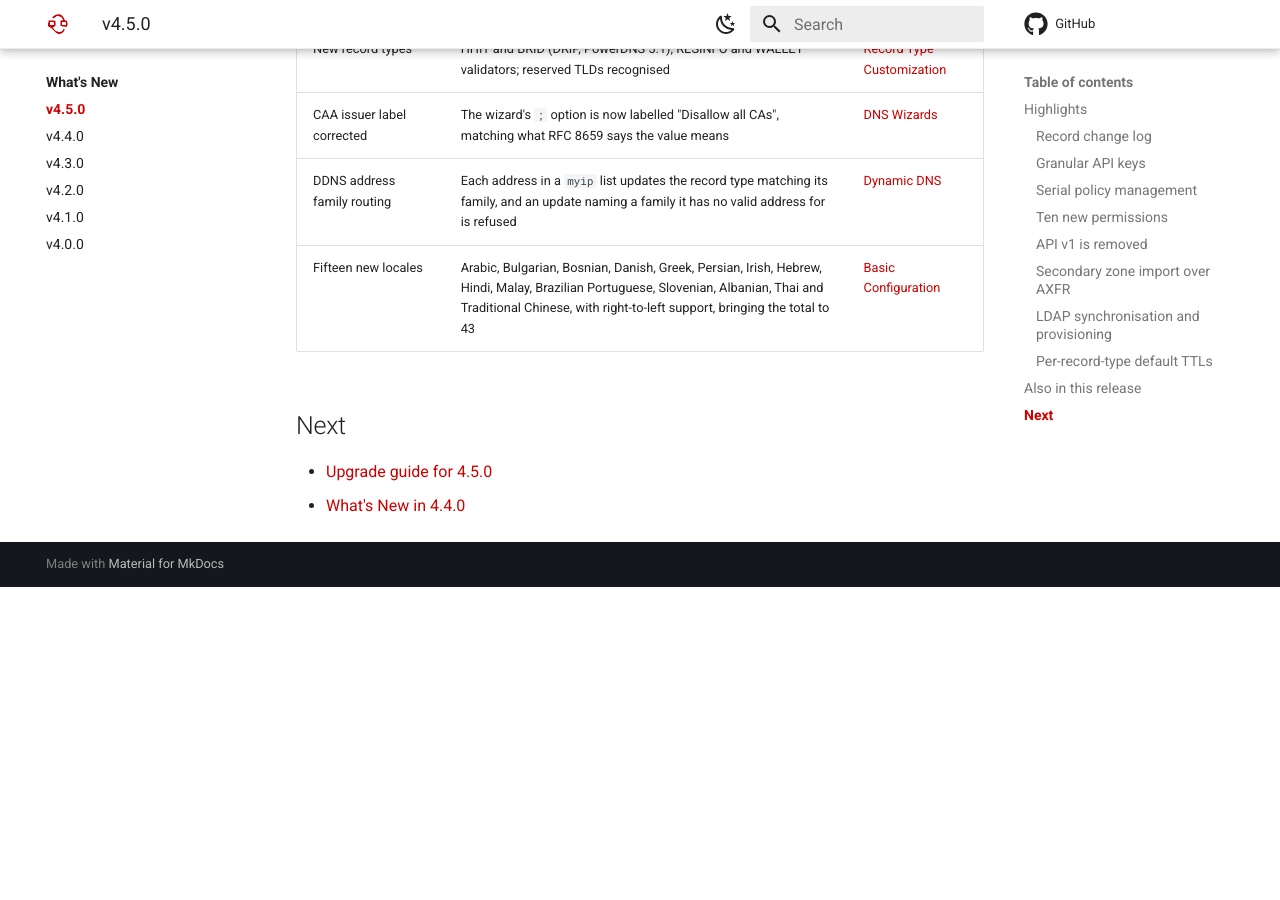
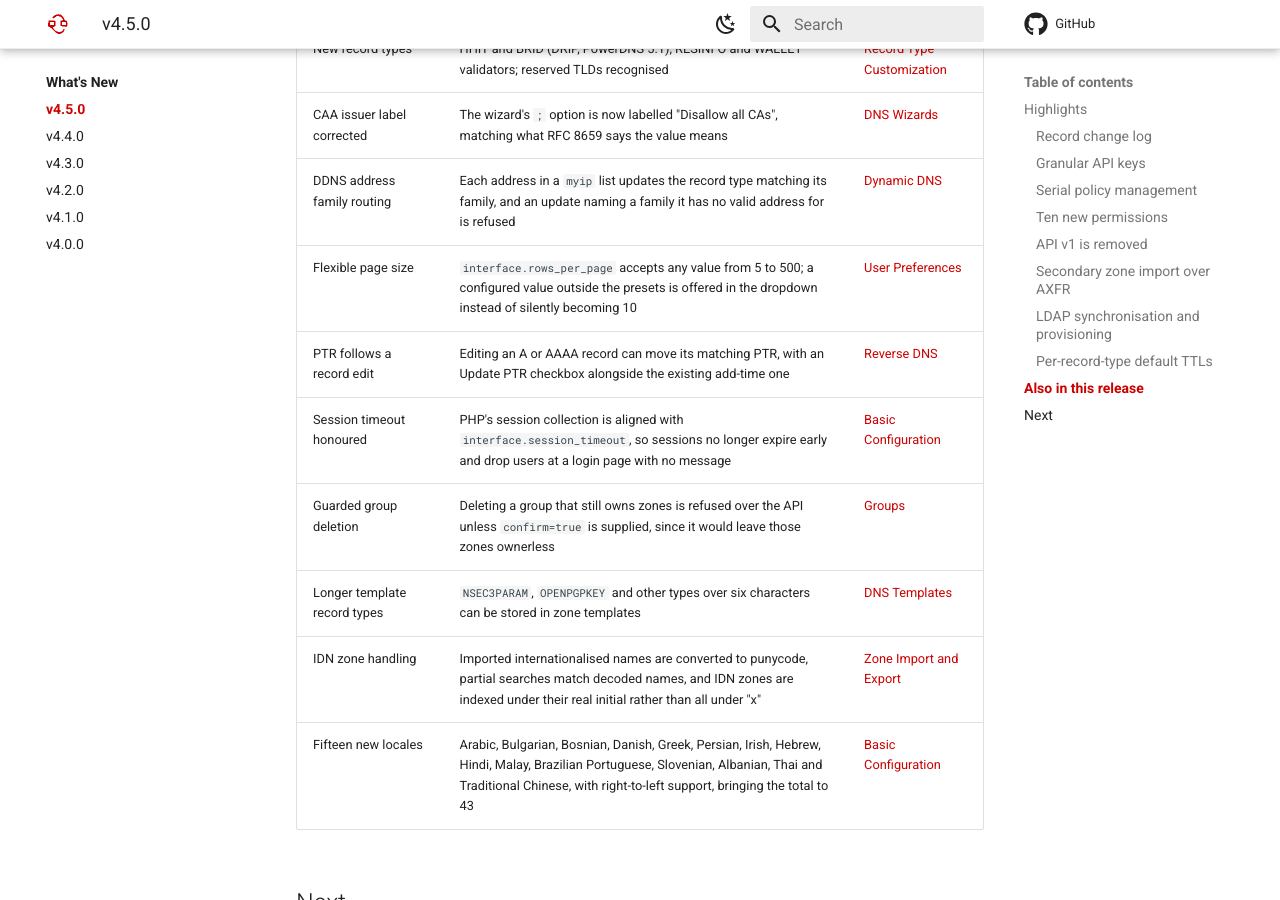
Before and after one commit to poweradmin/poweradmin-docs, an MkDocs documentation site: the page built from docs/whats-new/v4.5.0.md, in a window 1280 px wide and 900 px high, scrolled down 6970 px. Built offline with MkDocs 1.6.1 and Material for MkDocs 9.7.7, drawn with Linux system fonts in a browser that asks for light colours; comment, search, counter and statistics services are not loaded; before the commit the page ends 7557 px from its top, so only the background shows below that.

Commit message:
docs(4.5.0): note the page-size, PTR, session and group-delete changes

```diff
--- a/docs/whats-new/v4.5.0.md
+++ b/docs/whats-new/v4.5.0.md
@@ -139,6 +139,12 @@ See [Per-Record-Type Default TTLs](../user-guide/reverse-dns.md#per-record-type-
 | New record types | HHIT and BRID (DRIP, PowerDNS 5.1), RESINFO and WALLET validators; reserved TLDs recognised | [Record Type Customization](../configuration/record-types.md) |
 | CAA issuer label corrected | The wizard's `;` option is now labelled "Disallow all CAs", matching what RFC 8659 says the value means | [DNS Wizards](../configuration/dns-wizards.md) |
 | DDNS address family routing | Each address in a `myip` list updates the record type matching its family, and an update naming a family it has no valid address for is refused | [Dynamic DNS](../user-guide/ddns/overview.md) |
+| Flexible page size | `interface.rows_per_page` accepts any value from 5 to 500; a configured value outside the presets is offered in the dropdown instead of silently becoming 10 | [User Preferences](../user-guide/user-preferences.md) |
+| PTR follows a record edit | Editing an A or AAAA record can move its matching PTR, with an Update PTR checkbox alongside the existing add-time one | [Reverse DNS](../user-guide/reverse-dns.md) |
+| Session timeout honoured | PHP's session collection is aligned with `interface.session_timeout`, so sessions no longer expire early and drop users at a login page with no message | [Basic Configuration](../configuration/basic.md) |
+| Guarded group deletion | Deleting a group that still owns zones is refused over the API unless `confirm=true` is supplied, since it would leave those zones ownerless | [Groups](../user-guide/groups.md) |
+| Longer template record types | `NSEC3PARAM`, `OPENPGPKEY` and other types over six characters can be stored in zone templates | [DNS Templates](../user-guide/dns-templates.md) |
+| IDN zone handling | Imported internationalised names are converted to punycode, partial searches match decoded names, and IDN zones are indexed under their real initial rather than all under "x" | [Zone Import and Export](../configuration/zone-import-export.md) |
 | Fifteen new locales | Arabic, Bulgarian, Bosnian, Danish, Greek, Persian, Irish, Hebrew, Hindi, Malay, Brazilian Portuguese, Slovenian, Albanian, Thai and Traditional Chinese, with right-to-left support, bringing the total to 43 | [Basic Configuration](../configuration/basic.md) |
 
 ## Next
```
Also changed, not shown: docs/upgrading/v4.5.0.md (+4 -0 lines).
